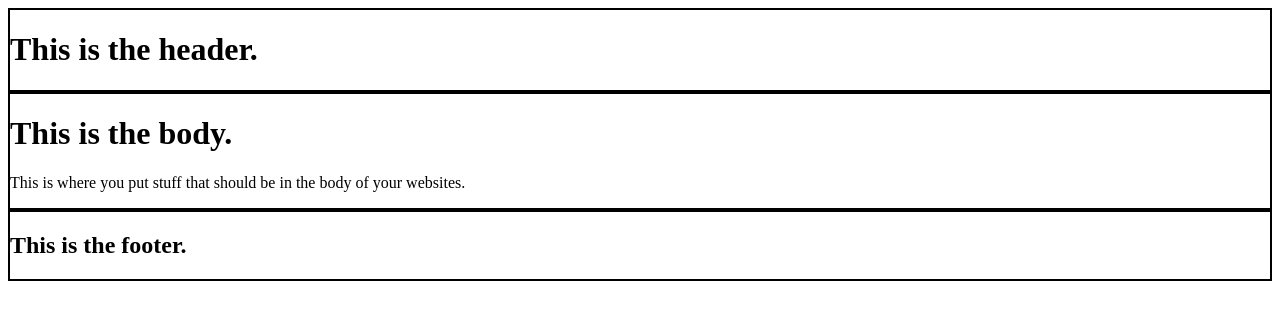
After one commit to w3b3ye/djblog, a Django app: template personal/templates/personal/home.html in a window 1280 px wide. The commit adds this page. Shown: the top 320 px of the page. Run offline with Django 3.2, Linux system fonts and the light colour scheme; the template is opened without the code that fills it, so the values that code supplies are empty.

Commit message:
Added home and base templates.

```diff
--- /dev/null
+++ b/personal/templates/personal/home.html
@@ -0,0 +1,9 @@
+{% extends 'base.html' %}
+
+
+{% block content %}
+<div style="border: 2px solid #000;">
+    <h1>This is the body.</h1>
+    <p>This is where you put stuff that should be in the body of your websites.</p>
+</div>
+{% endblock content %}
--- a/templates/base.html
+++ b/templates/base.html
@@ -2,25 +2,22 @@
 <html>
 
 <head>
-    <title>This is the title.</title>
-    <h1>This is the header.</h1>
+    <div style="border: 2px solid #000;">
+        <h1>This is the header.</h1>
+    </div>
 </head>
 
 <body>
-    <h1>This is the body.</h1>
-    <!-- <style type="text/css">
-        .main{
-            min-height: 100vh;
-            height: 100%;
-        }
-    </style> -->
-    <div class="main">
-        {% block content %}
 
-        {% endblock content %}
-    </div>
+    {% block content %}
+
+    {% endblock content %}
+
 </body>
 <footer>
-    <h3>This is the footer.</h3>
+    <div style="border: 2px solid #000;">
+        <h2>This is the footer.</h2>
+    </div>
 </footer>
+
 </html>
```
